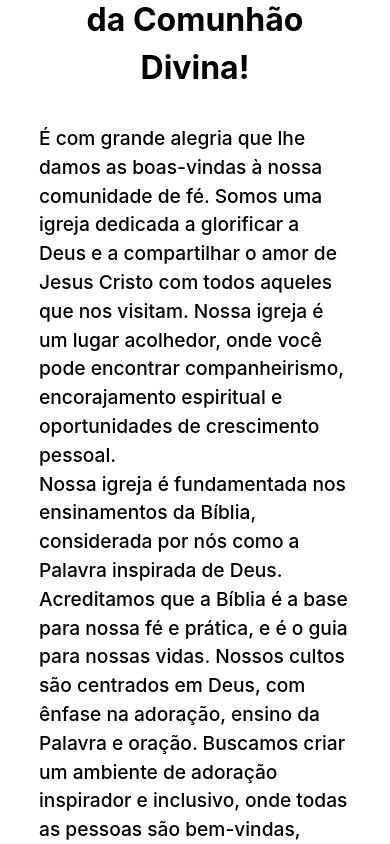
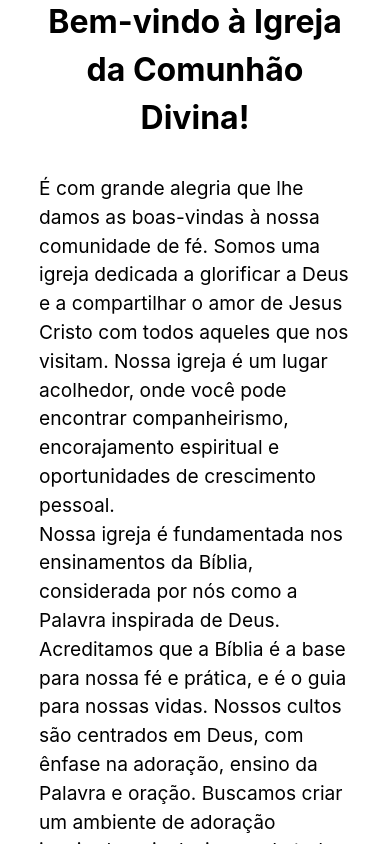
Before and after one commit to Codinomexanm/landingPage__reactjs, a React (Vite) app: page / in a window 390 px wide. Shown: the part 1860-2704 px from the top of the page. Built offline with nearby package versions, Linux system fonts and the light colour scheme; no server answers.

Commit message:
atualização na responsividade

```diff
--- a/src/components/About/Sobre.css
+++ b/src/components/About/Sobre.css
@@ -1,7 +1,8 @@
 .container__{
     display: block;
     width: 100%;
-    height: 100vh;
+    height: auto;
+    min-height: 100vh;
     border: 1px solid transparent;
 }
 .container__about{
--- a/src/components/Contact/Contact.css
+++ b/src/components/Contact/Contact.css
@@ -1,8 +1,10 @@
 .contact__{
     display: block;
     width: 100%;
-    height: 100vh;
+    height: auto;
+    min-height: 100vh;
     border: 1px solid transparent;
+    margin: 0 0 60px;
 }
 .container__contact{
     margin: 0 auto;
--- a/src/components/Container/Container.css
+++ b/src/components/Container/Container.css
@@ -97,12 +97,13 @@
 .xxt {
     display: flex;
     width: 100%;
-    height: 900px;
+    min-height: 900px;
+    height: auto;
     flex-direction: column;
     justify-content: center;
     color: black;
     text-align: justify;
-    margin: 0 auto;
+    margin: 50px auto 50px;
     text-align: center;
 }
 .xs_content{
@@ -139,12 +140,13 @@
         margin-bottom: 3em;
        }
     .xs_content{
+        margin: 10%;
         min-height: 700px;
         max-width: 80%;
         margin: 0 auto;
     }
     .xs_content p{
-        font-weight: 500;
+        font-weight: 400;
         text-align: left;
     }
     .xs_content h1{
```
